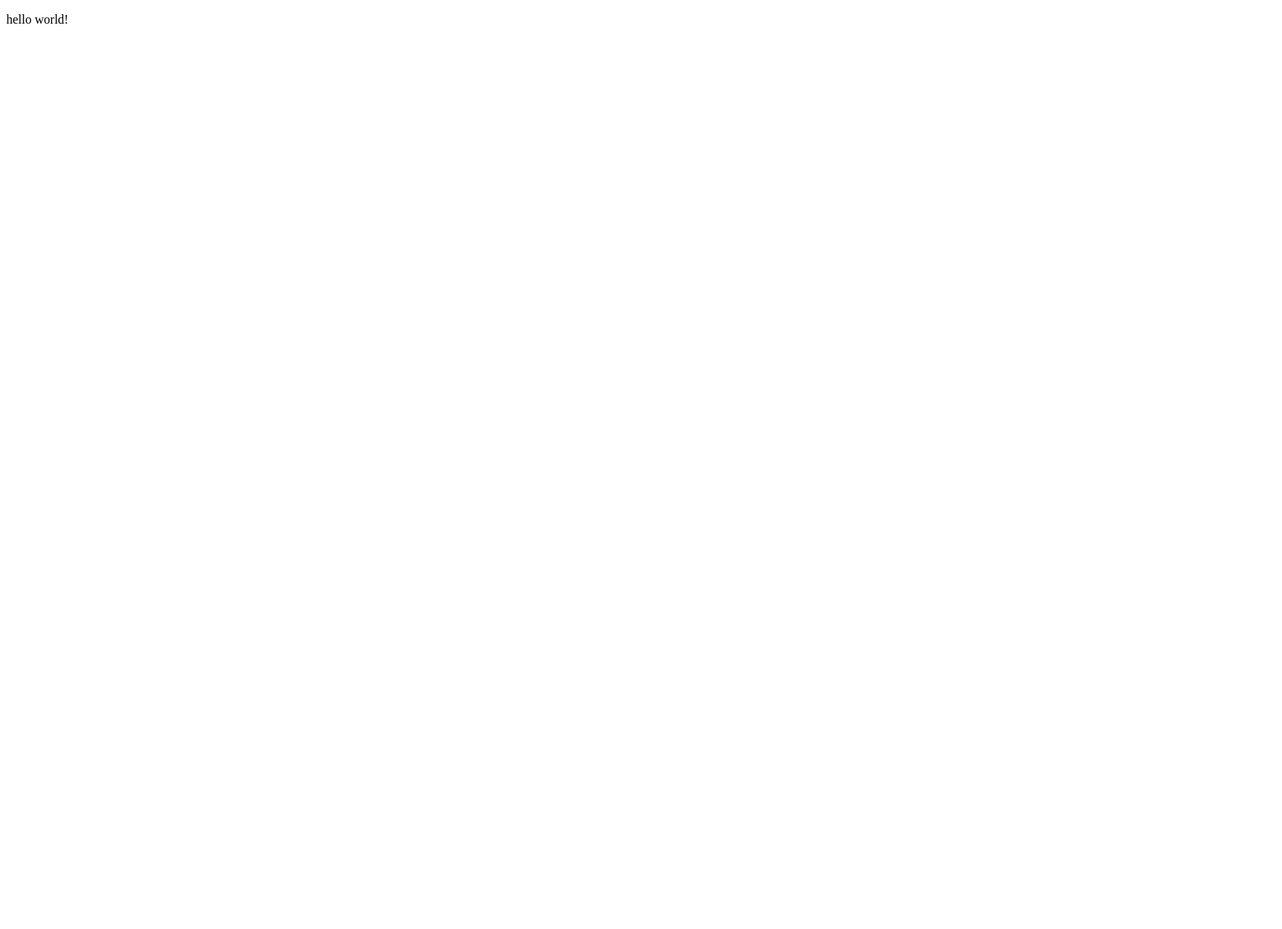
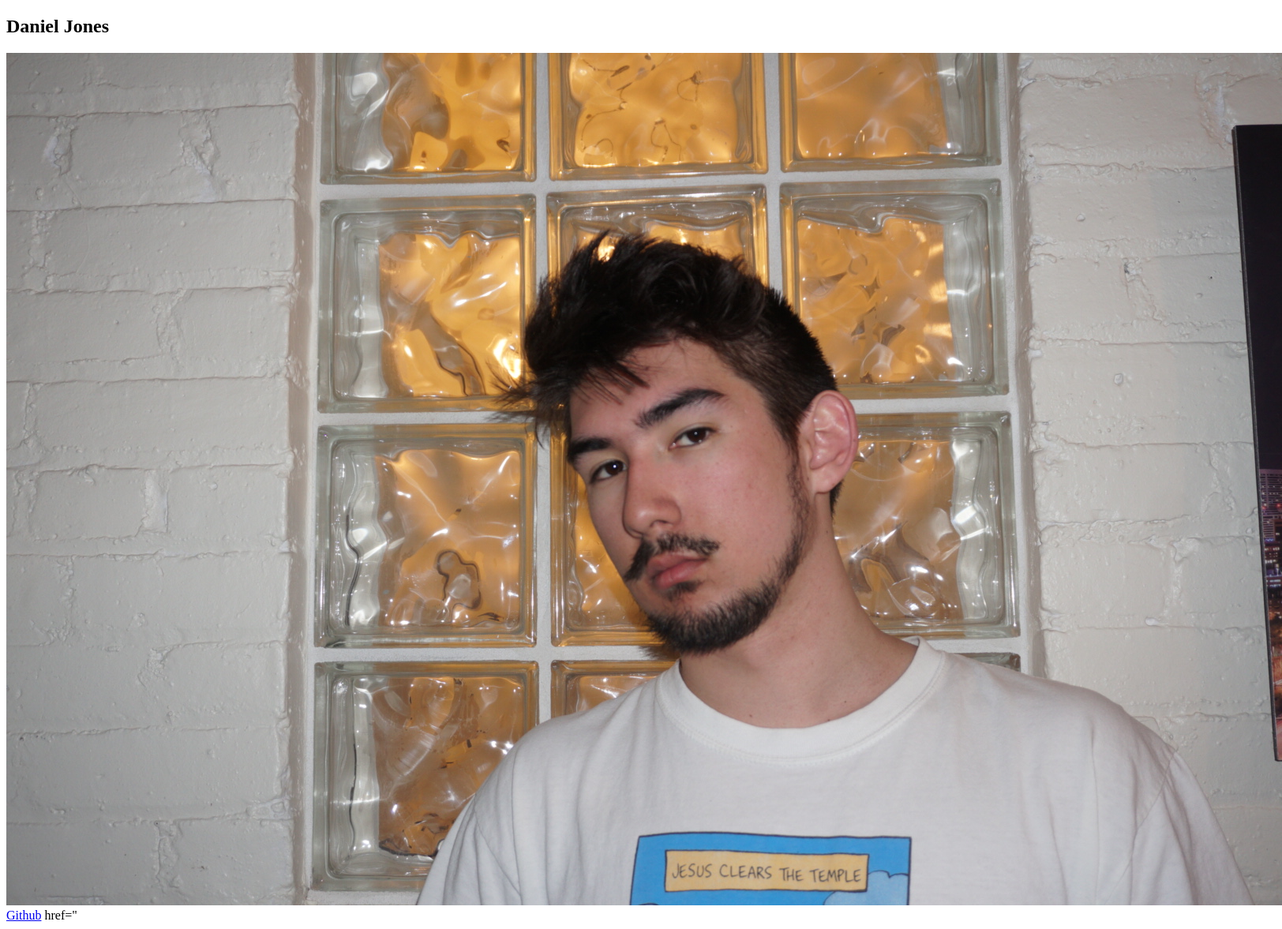
Before and after one commit to djinjones/first-day-repo, a plain HTML site: page index.html in a window 1280 px wide. Shown: the whole page at 79% size, 1624 px wide, since content can reach past the window. Before the commit the page ends 800 px from the top, so only its background shows below. Drawn offline with Linux system fonts and the light colour scheme.

Commit message:
first commit

```diff
--- a/index.html
+++ b/index.html
@@ -3,9 +3,19 @@
 <head>
     <meta charset="UTF-8">
     <meta name="viewport" content="width=device-width, initial-scale=1.0">
-    <title>Document</title>
+    <title>Student Bio</title>
 </head>
 <body>
-    <p> hello world! </p>
+    <h2> Daniel Jones </h2>
+    <section>
+        <img src="assets/me.jpeg" alt="profile picture"/>
+
+    </section>
+   <section>
+
+   </section>
+   <a href="https://github.com/djinjones">Github</a>
+   <a>href="</a>
+
 </body>
 </html>
```
Also changed, not shown: assets/me.JPEG (added).
